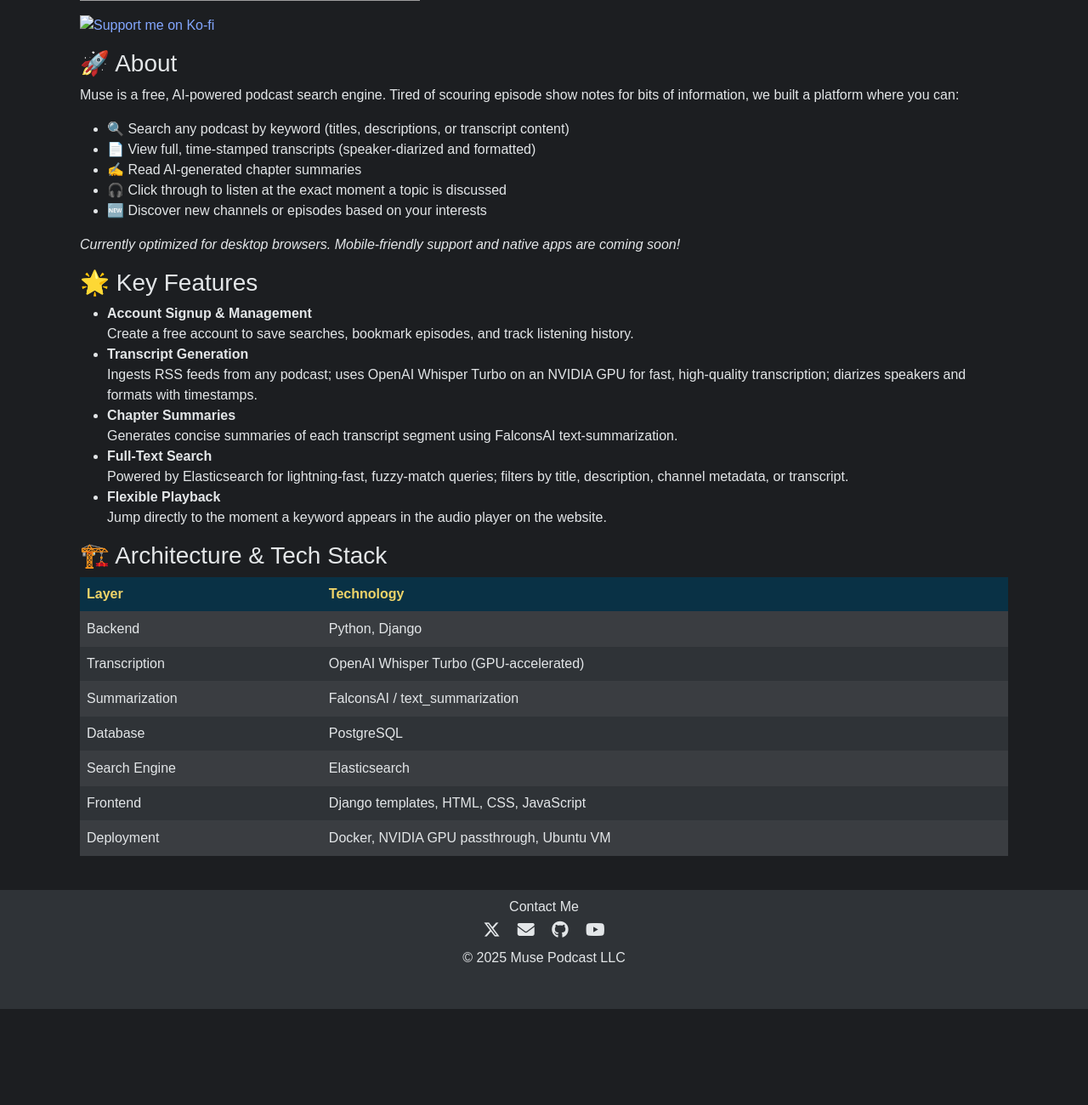
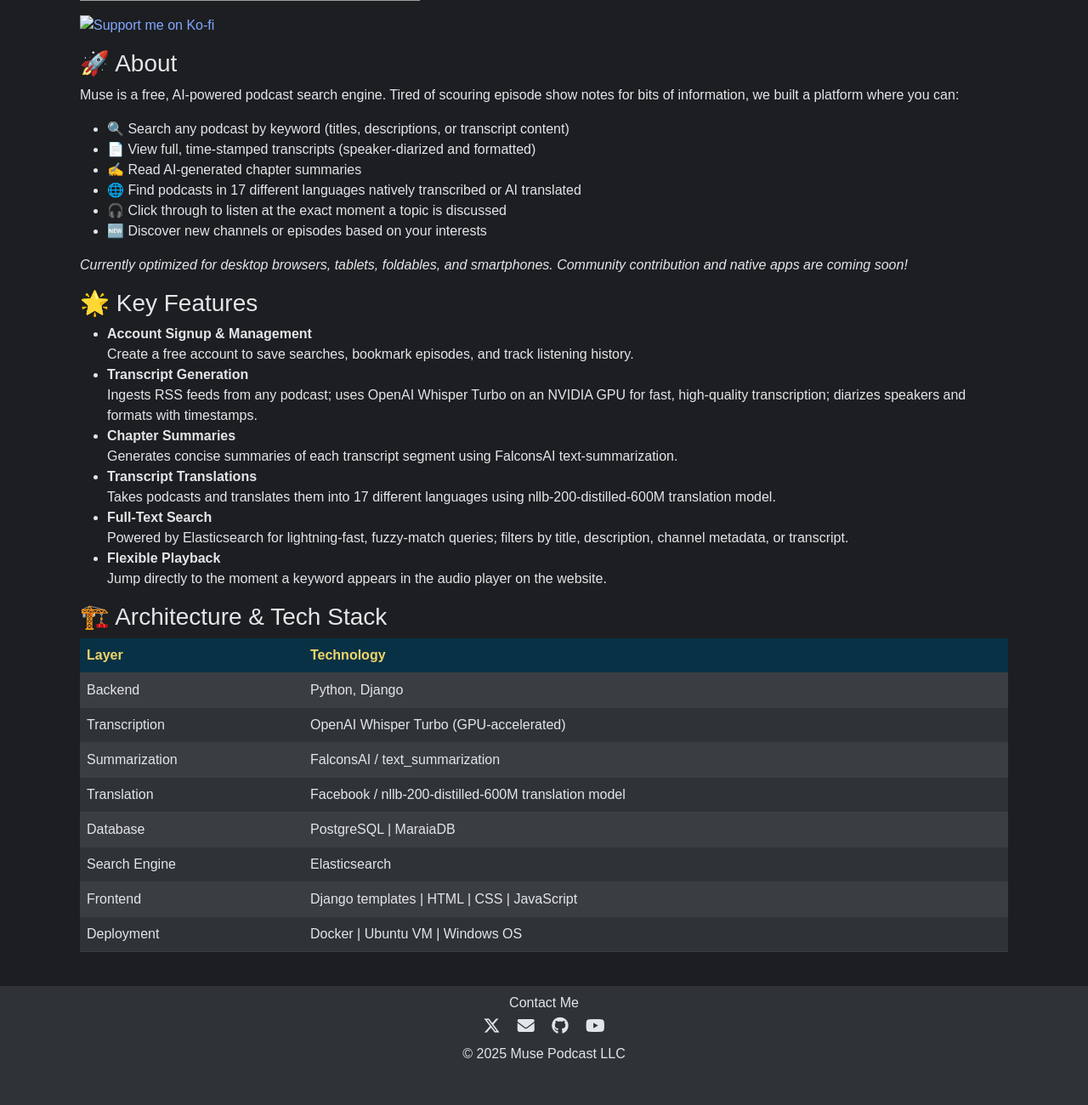
Before and after one commit to musepodcast/podcast-search-engine, a Django app: page / in a window 1280 px wide. Shown: the part 989-2289 px from the top of the page at 85% size. Before the commit the page ends 2176 px from the top, so only its background shows below. Run offline with Django 5.2, Linux system fonts and the light colour scheme; parts of the project's set-up code (start-up, migrations or seed data) failed here and were passed over; some libraries are stand-ins or nearby versions; grey boxes are pictures that could not be loaded.

Commit message:
PATCH: Added some changes to the tech stack and features of the website on my home page and README.md

```diff
--- a/main.py
+++ b/main.py
@@ -1309,7 +1309,7 @@ def main():
             logging.warning(f"No entries to process for feed: {feed_url}")
             continue
 
-        for entry in entries[:20]:  # Process only the latest 10 to keep the database updated
+        for entry in entries[:30]:  # Process only the latest 10 to keep the database updated
             logging.debug(f"Starting processing for entry: {entry.get('title', 'No Title')}")
             process_entry(entry, channel_transcript_dir, download_dir, channel_title, diarization_pipeline, config, feed_data, channel_summary, channel_author)
 
--- a/podcast_web_app/podcasts/templates/podcasts/home.html
+++ b/podcast_web_app/podcasts/templates/podcasts/home.html
@@ -38,16 +38,18 @@
     <li>{% trans "🔍 Search any podcast by keyword (titles, descriptions, or transcript content)" %}</li>
     <li>{% trans "📄 View full, time-stamped transcripts (speaker-diarized and formatted)" %}</li>
     <li>{% trans "✍️ Read AI-generated chapter summaries" %}</li>
+    <li>{% trans "🌐 Find podcasts in 17 different languages natively transcribed or AI translated" %}</li>
     <li>{% trans "🎧 Click through to listen at the exact moment a topic is discussed" %}</li>
     <li>{% trans "🆕 Discover new channels or episodes based on your interests" %}</li>
   </ul>
-  <p><em>{% trans "Currently optimized for desktop browsers. Mobile-friendly support and native apps are coming soon!" %}</em></p>
+  <p><em>{% trans "Currently optimized for desktop browsers, tablets, foldables, and smartphones. Community contribution and native apps are coming soon!" %}</em></p>
 
   <h3>{% trans "🌟 Key Features" %}</h3>
   <ul>
     <li><strong>{% trans "Account Signup & Management" %}</strong><br>{% trans "Create a free account to save searches, bookmark episodes, and track listening history." %}</li>
     <li><strong>{% trans "Transcript Generation" %}</strong><br>{% trans "Ingests RSS feeds from any podcast; uses OpenAI Whisper Turbo on an NVIDIA GPU for fast, high-quality transcription; diarizes speakers and formats with timestamps." %}</li>
     <li><strong>{% trans "Chapter Summaries" %}</strong><br>{% trans "Generates concise summaries of each transcript segment using FalconsAI text-summarization." %}</li>
+    <li><strong>{% trans "Transcript Translations" %}</strong><br>{% trans "Takes podcasts and translates them into 17 different languages using nllb-200-distilled-600M translation model." %}</li>
     <li><strong>{% trans "Full-Text Search" %}</strong><br>{% trans "Powered by Elasticsearch for lightning-fast, fuzzy-match queries; filters by title, description, channel metadata, or transcript." %}</li>
     <li><strong>{% trans "Flexible Playback" %}</strong><br>{% trans "Jump directly to the moment a keyword appears in the audio player on the website." %}</li>
   </ul>
@@ -71,16 +73,19 @@
         <td>{% trans "Summarization" %}</td><td>{% trans "FalconsAI / text_summarization" %}</td>
       </tr>
       <tr>
-        <td>{% trans "Database" %}</td><td>{% trans "PostgreSQL" %}</td>
+        <td>{% trans "Translation" %}</td><td>{% trans "Facebook / nllb-200-distilled-600M translation model" %}</td>
+      </tr>
+      <tr>
+        <td>{% trans "Database" %}</td><td>{% trans "PostgreSQL | MaraiaDB" %}</td>
       </tr>
       <tr>
         <td>{% trans "Search Engine" %}</td><td>{% trans "Elasticsearch" %}</td>
       </tr>
       <tr>
-        <td>{% trans "Frontend" %}</td><td>{% trans "Django templates, HTML, CSS, JavaScript" %}</td>
+        <td>{% trans "Frontend" %}</td><td>{% trans "Django templates | HTML | CSS | JavaScript" %}</td>
       </tr>
       <tr>
-        <td>{% trans "Deployment" %}</td><td>{% trans "Docker, NVIDIA GPU passthrough, Ubuntu VM" %}</td>
+        <td>{% trans "Deployment" %}</td><td>{% trans "Docker | Ubuntu VM | Windows OS" %}</td>
       </tr>
     </tbody>
   </table>
```
